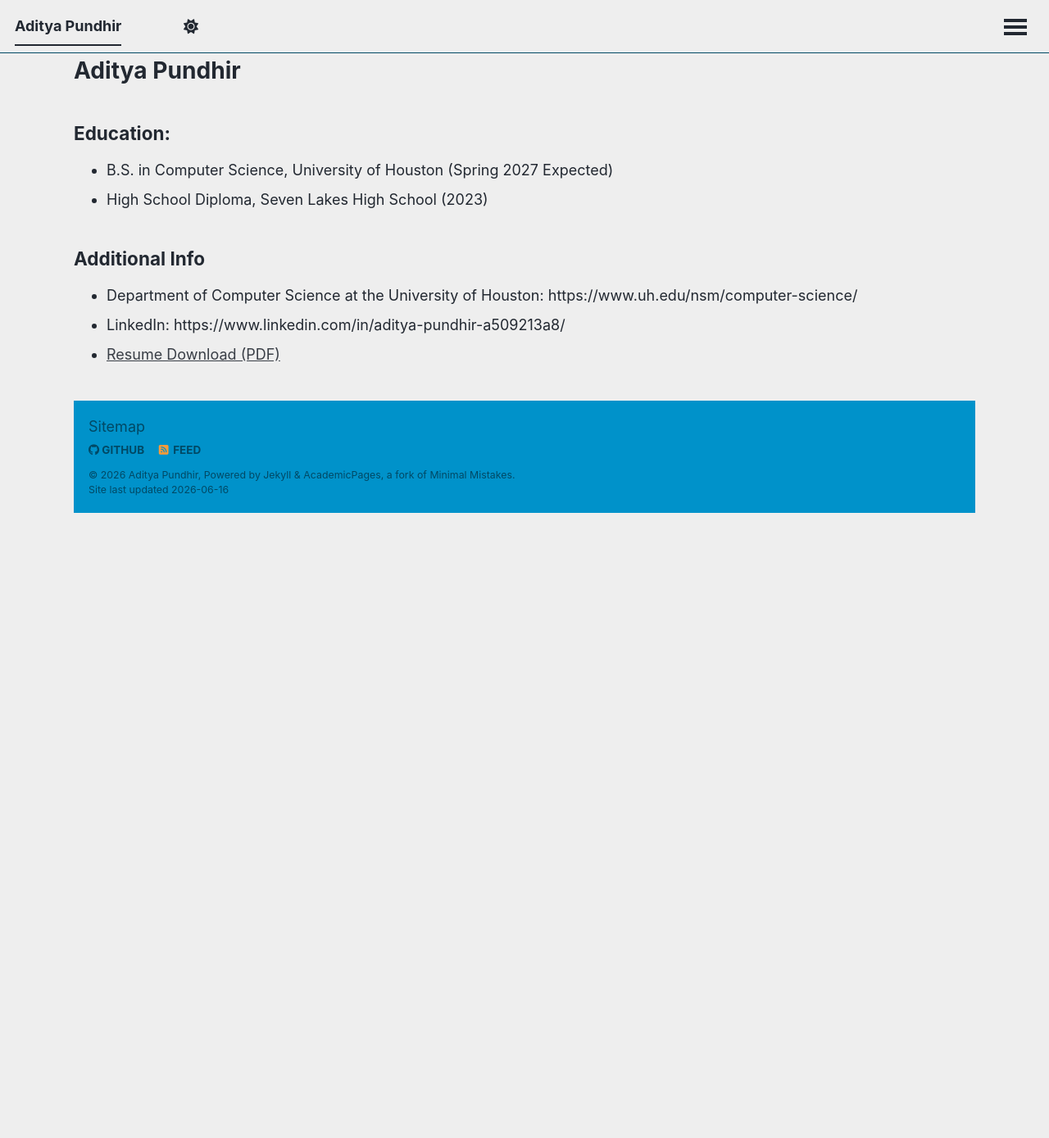
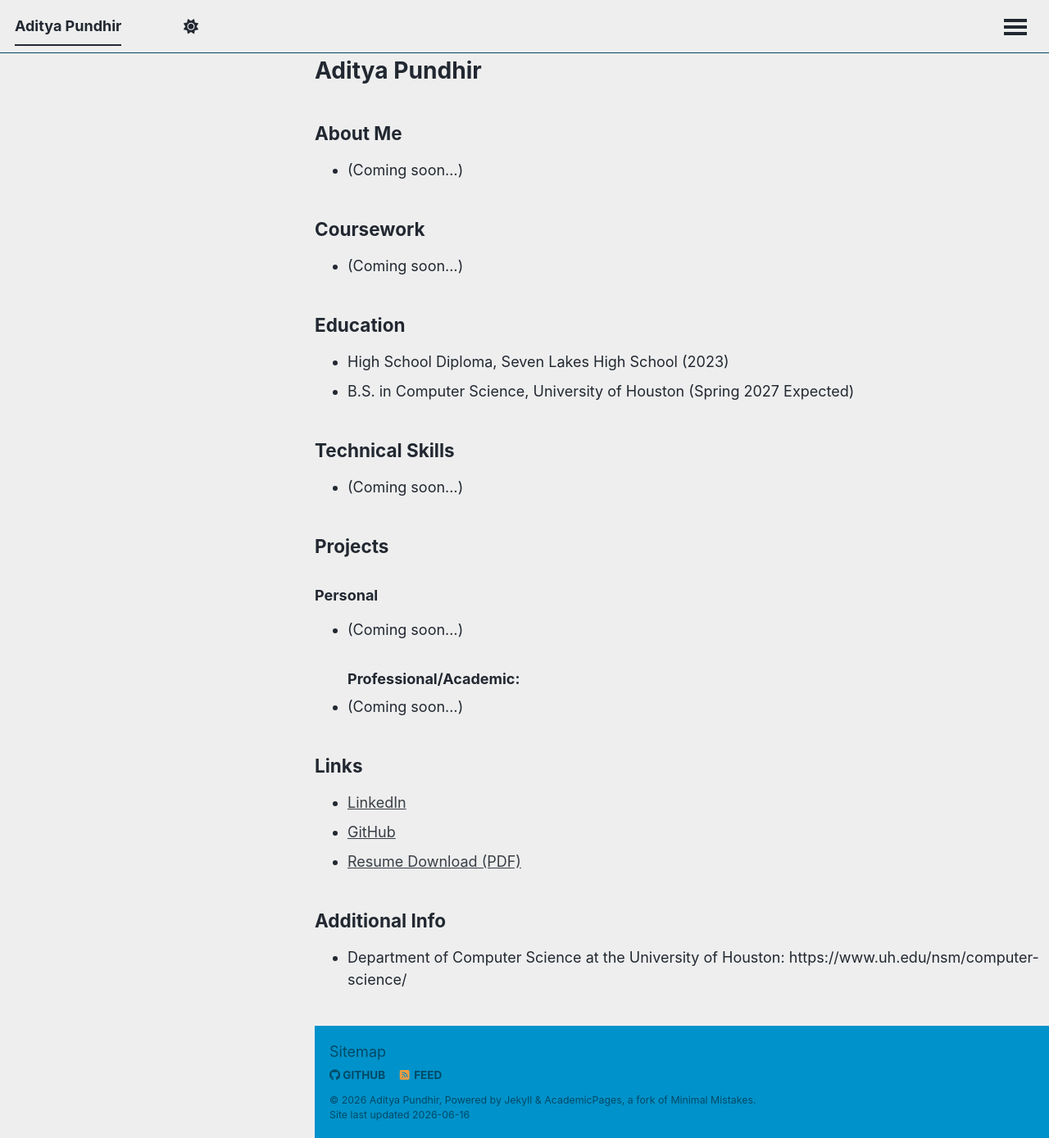
Before and after one commit to Aydapty/aydapty.github.io, a Jekyll site: the page built from _pages/about.md, in a window 1280 px wide and 1389 px high. Shown: the whole window at 82% size. Built offline with Jekyll 4.4.1, drawn with Linux system fonts in a browser that asks for light colours; a script that is not in the unit is left out.

Commit message:
Initial Appearance Overhaul

```diff
--- a/_pages/about.md
+++ b/_pages/about.md
@@ -12,7 +12,7 @@ redirect_from:
   /* Force a maximum width on the entire page viewport */
   html, body {
     max-width: 1100px !important;
-    margin: 0 auto !important;
+    margin: 0 auto 0 max(20px, 15vw) !important;
     position: relative;
   }
 
@@ -30,11 +30,29 @@ redirect_from:
 ![Profile Picture](/images/temporary_profile_picture.jpg)
 -->
 
-## Education:
+## About Me
+- (Coming soon...)
+
+## Coursework
+- (Coming soon...)
+
+## Education
+- High School Diploma, Seven Lakes High School (2023)
 - B.S. in Computer Science, University of Houston (Spring 2027 Expected)
-- High School Diploma, Seven Lakes High School (2023)
+
+## Technical Skills
+- (Coming soon...)
+
+## Projects
+### Personal
+- (Coming soon...)
+### Professional/Academic:
+- (Coming soon...)
+
+## Links
+- [LinkedIn](https://www.linkedin.com/in/aditya-pundhir-a509213a8/)
+- [GitHub](https://github.com/Aydapty)
+- [Resume Download (PDF)](/files/AdityaPundhirResume2.pdf)
 
 ## Additional Info
 - Department of Computer Science at the University of Houston: https://www.uh.edu/nsm/computer-science/
-- LinkedIn: https://www.linkedin.com/in/aditya-pundhir-a509213a8/
-- [Resume Download (PDF)](/files/AdityaPundhirResume2.pdf)
```
